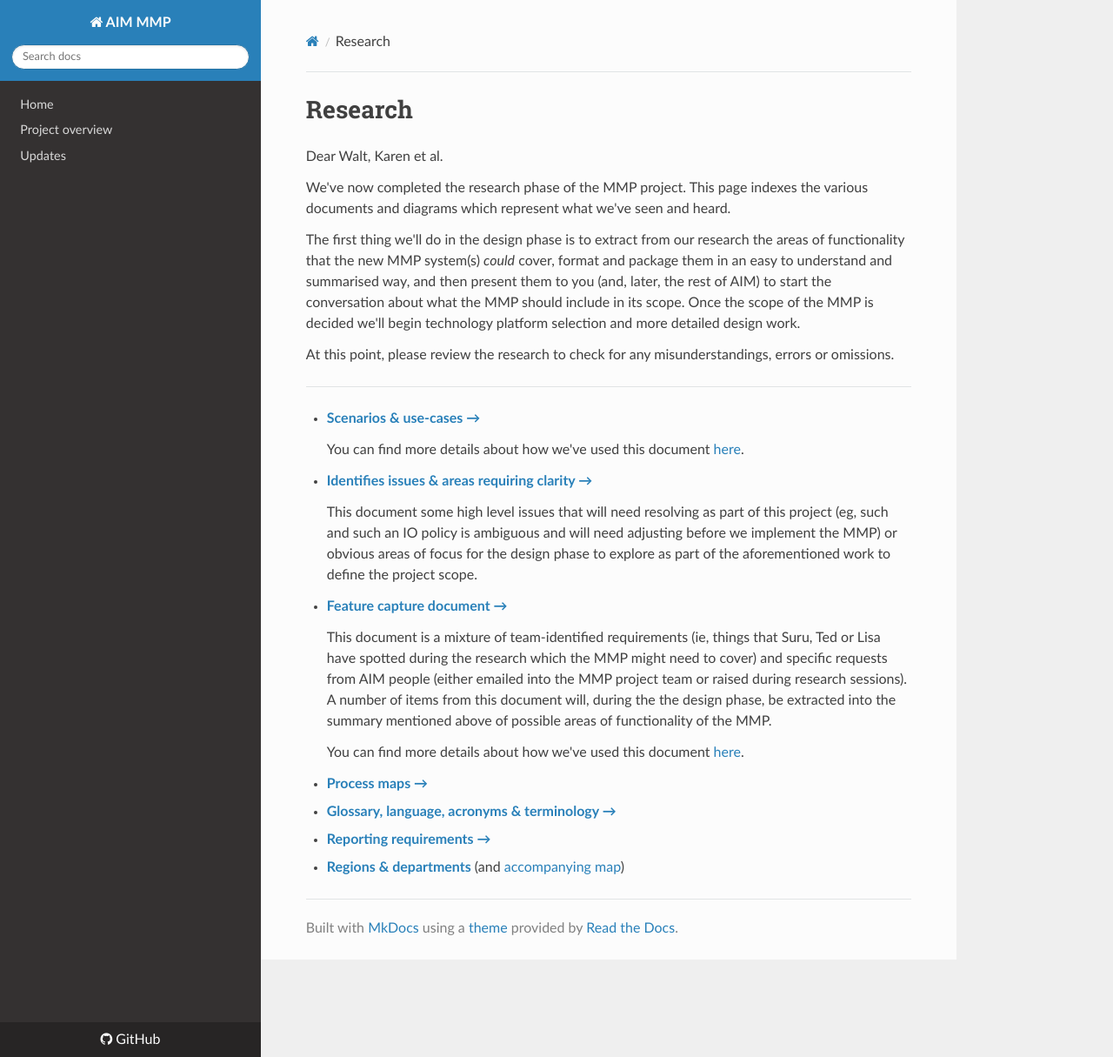
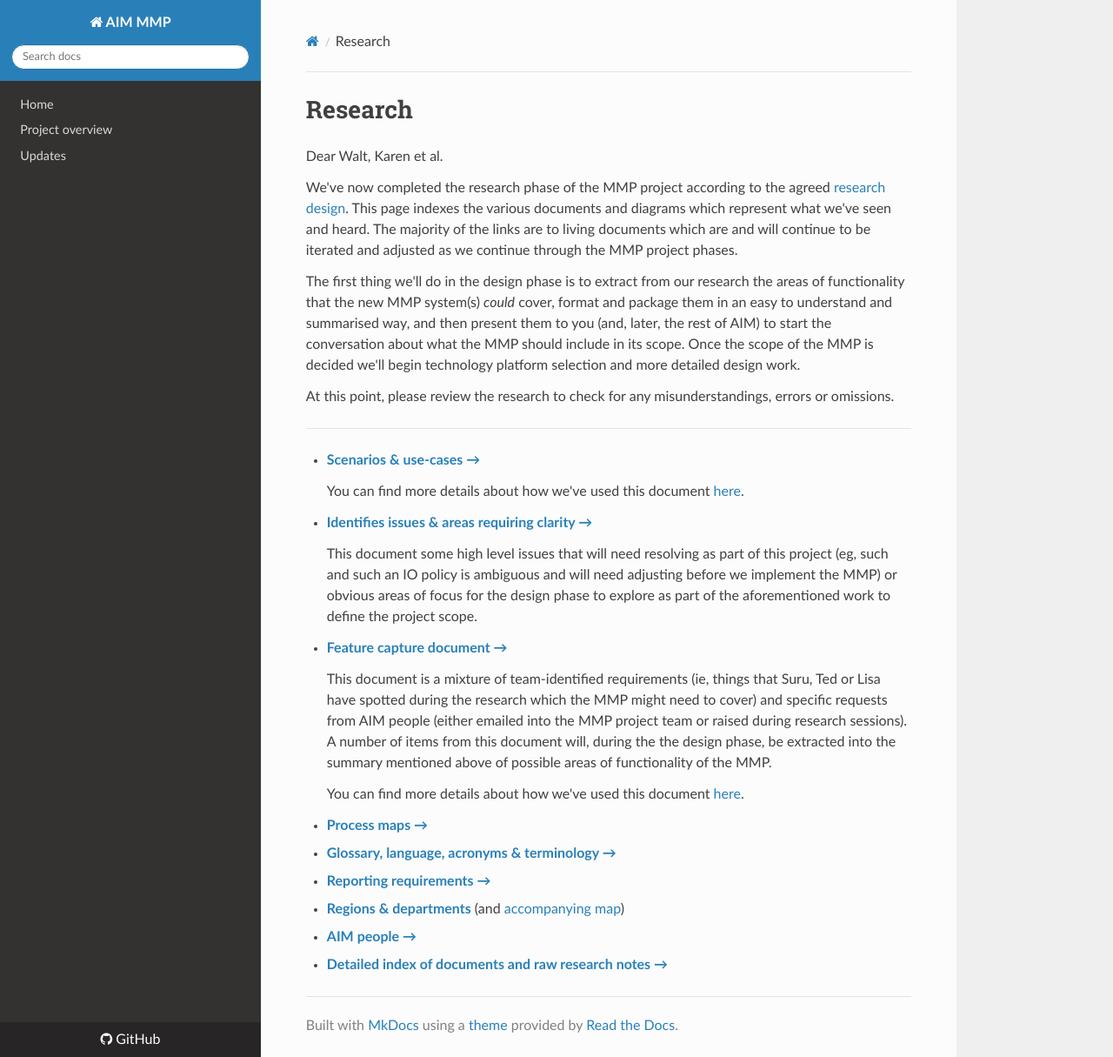
Before and after one commit to surupartners/AIM-MMP-Wiki, an MkDocs documentation site: the page built from docs/research-findings.md, in a window 1280 px wide and 1215 px high. Shown: the whole window at 87% size. Built offline with MkDocs 1.6.1, drawn with Linux system fonts in a browser that asks for light colours; nearby versions of some CDN libraries.

Commit message:
more research findings

```diff
--- a/docs/research-findings.md
+++ b/docs/research-findings.md
@@ -2,7 +2,7 @@
 
 Dear Walt, Karen et al.
 
-We've now completed the research phase of the MMP project. This page indexes the various documents and diagrams which represent what we've seen and heard.
+We've now completed the research phase of the MMP project according to the agreed [research design](https://docs.google.com/document/d/1NZ3Qt0jCcgJwYiOkhZZ7TL5R1t3wTXmdRlqLZJX_Pzk/edit?usp=sharing). This page indexes the various documents and diagrams which represent what we've seen and heard. The majority of the links are to living documents which are and will continue to be iterated and adjusted as we continue through the MMP project phases.
 
 The first thing we'll do in the design phase is to extract from our research the areas of functionality that the new MMP system(s) _could_ cover, format and package them in an easy to understand and summarised way, and then present them to you (and, later, the rest of AIM) to start the conversation about what the MMP should include in its scope. Once the scope of the MMP is decided we'll begin technology platform selection and more detailed design work.
 
@@ -31,3 +31,7 @@ At this point, please review the research to check for any misunderstandings, er
 - [**Reporting requirements →**](https://docs.google.com/spreadsheets/d/1EYZW77dfAvrHQhu8jfpJhBODydfTVN7cOkpRf_EGd6g/edit?usp=sharing)
 
 - [**Regions & departments**](https://docs.google.com/document/d/1KM00UshaJcpiRaavfxQ5_LqSpanfIWJbOVEbCmQf0qs/edit?usp=sharing) (and [accompanying map](https://drive.google.com/file/d/1RMu31uggu1g_yf7xvjMPnUxivsaxvbe0/view?usp=sharing))
+
+- [**AIM people →**](https://docs.google.com/spreadsheets/d/1KB1yPFKKnyGADe6ISD-qUKqbhS0tQtiJrvH3Umdf4E8/edit?usp=sharing)
+
+- [**Detailed index of documents and raw research notes →**](https://docs.google.com/spreadsheets/d/1no_a6I-j8D7p-iOv2Ozc0ALKWmjrXL4-WbNb723KBPQ/edit?usp=sharing)
```
